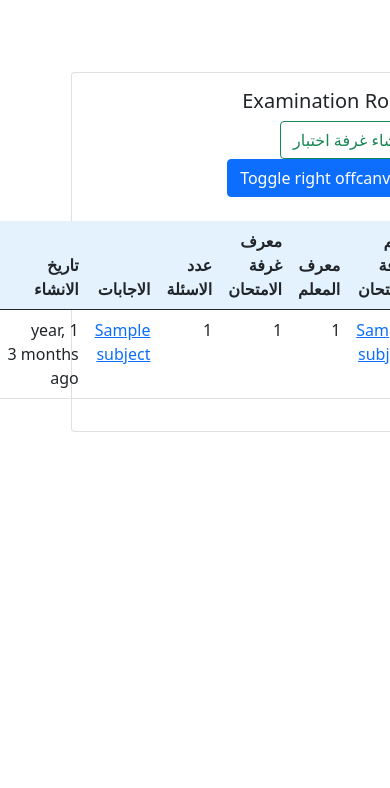
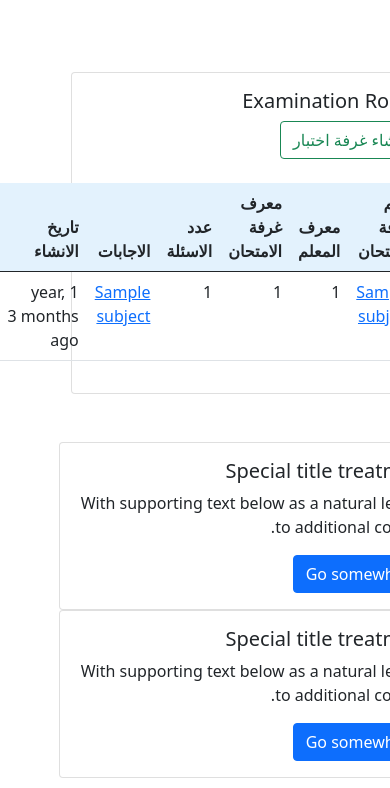
Before and after one commit to zinon-software/minasa, a Django app: page /teacher in a window 390 px wide; the page is wider, and only the part inside the window is pictured. Shown: the part 56-844 px from the top of that part. Run offline with Django 3.2, Linux system fonts and the light colour scheme; a user stored in the database is signed in; tables that the repository leaves empty hold one stand-in row (values such as "Sample post"); some libraries are stand-ins or nearby versions.

Commit message:
update  teacher html day 4.12

```diff
--- a/templates/teacher/teacher.html
+++ b/templates/teacher/teacher.html
@@ -47,18 +47,6 @@
                 </div>
             </div>
 
-
-            <button class="btn btn-primary" type="button" data-bs-toggle="offcanvas" data-bs-target="#offcanvasRight" aria-controls="offcanvasRight">Toggle right offcanvas</button>
-
-            <div class="offcanvas offcanvas-end" tabindex="-1" id="offcanvasRight" aria-labelledby="offcanvasRightLabel">
-              <div class="offcanvas-header">
-                <h5 id="offcanvasRightLabel">Offcanvas right</h5>
-                <button type="button" class="btn-close text-reset" data-bs-dismiss="offcanvas" aria-label="Close"></button>
-              </div>
-              <div class="offcanvas-body">
-                ...
-              </div>
-            </div>
           </div>
             <table class="table" >
                 <thead style="background-color: #e3f2fd;">
@@ -91,4 +79,25 @@
   </div>
 </div>
 
+<div class="row">
+  <div class="col-sm-6">
+    <div class="card">
+      <div class="card-body">
+        <h5 class="card-title">Special title treatment</h5>
+        <p class="card-text">With supporting text below as a natural lead-in to additional content.</p>
+        <a href="#" class="btn btn-primary">Go somewhere</a>
+      </div>
+    </div>
+  </div>
+  <div class="col-sm-6">
+    <div class="card">
+      <div class="card-body">
+        <h5 class="card-title">Special title treatment</h5>
+        <p class="card-text">With supporting text below as a natural lead-in to additional content.</p>
+        <a href="#" class="btn btn-primary">Go somewhere</a>
+      </div>
+    </div>
+  </div>
+</div>
+
 {% endblock content %}
```
